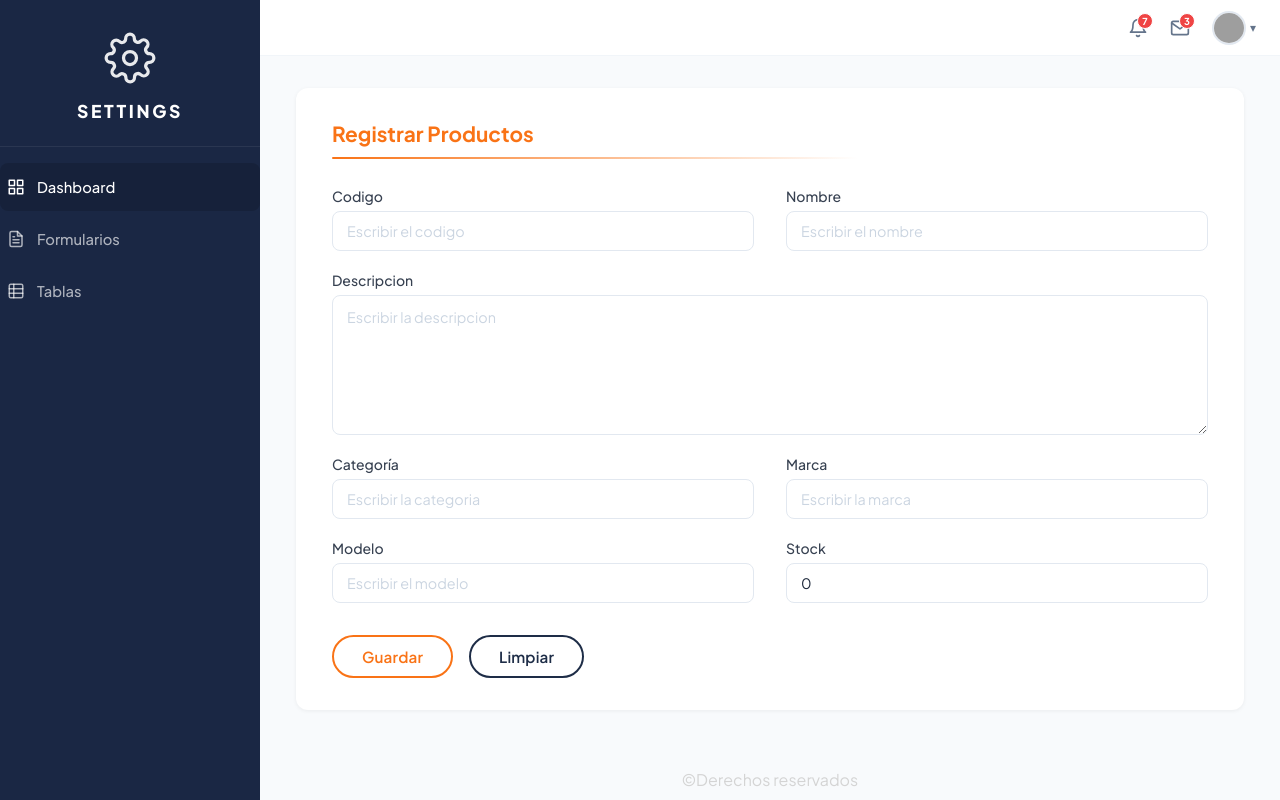
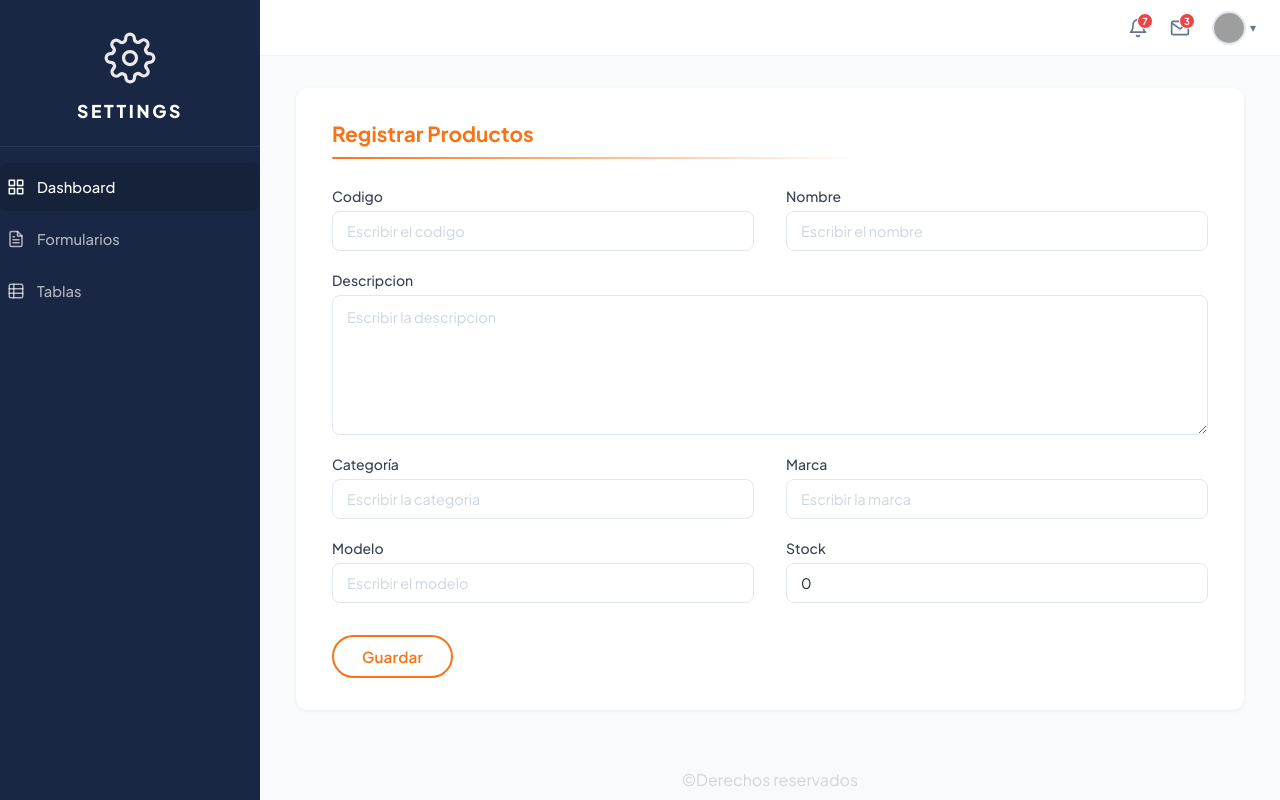
Before and after one commit to JoanVasquez/grupo_10_web_uapa, a React (Vite) app: page / in a window 1280 px wide. Built offline with nearby package versions, Linux system fonts and the light colour scheme; grey boxes are pictures that could not be loaded.

Commit message:
Despliega limpiar solo si esta la funcion

```diff
--- a/src/components/features/DynamicForm/DynamicForm.tsx
+++ b/src/components/features/DynamicForm/DynamicForm.tsx
@@ -28,17 +28,16 @@ function DynamicForm<T extends { [K in keyof T]: FormValue | undefined }>({
   handleChange,
   values,
 }: DynamicFormProps<T>) {
-  const handleReset = () => {
-    onReset?.();
-  };
-
-  const mapInputValue = <K extends keyof T>(fieldType: FormField["type"], rawValue: string): T[K] => {
+  const mapInputValue = <K extends keyof T>(
+    fieldType: FormField["type"],
+    rawValue: string,
+  ): T[K] => {
     const mappedValue = fieldType === "number" ? Number(rawValue) : rawValue;
     return mappedValue as T[K];
   };
 
   return (
-    <form onSubmit={onSubmit} onReset={handleReset} className={styles.form} aria-label={ariaLabel}>
+    <form onSubmit={onSubmit} onReset={onReset} className={styles.form} aria-label={ariaLabel}>
       <fieldset className={styles.grid}>
         <legend className={styles.srOnly}>{ariaLabel}</legend>
         {fields.map((field) => {
@@ -54,7 +53,9 @@ function DynamicForm<T extends { [K in keyof T]: FormValue | undefined }>({
                   label={field.label}
                   placeholder={field.placeholder}
                   value={fieldValue ?? ""}
-                  onChange={(e) => handleChange(fieldId, mapInputValue<typeof fieldId>(field.type, e.target.value))}
+                  onChange={(e) =>
+                    handleChange(fieldId, mapInputValue<typeof fieldId>(field.type, e.target.value))
+                  }
                 />
               </div>
             );
@@ -68,7 +69,9 @@ function DynamicForm<T extends { [K in keyof T]: FormValue | undefined }>({
                 type={field.type || "text"}
                 placeholder={field.placeholder}
                 value={fieldValue ?? ""}
-                onChange={(e) => handleChange(fieldId, mapInputValue<typeof fieldId>(field.type, e.target.value))}
+                onChange={(e) =>
+                  handleChange(fieldId, mapInputValue<typeof fieldId>(field.type, e.target.value))
+                }
               />
             </div>
           );
@@ -79,9 +82,11 @@ function DynamicForm<T extends { [K in keyof T]: FormValue | undefined }>({
         <Button type="submit" variant="primary">
           {submitLabel}
         </Button>
-        <Button type="reset" variant="secondary" onClick={handleReset}>
-          {resetLabel}
-        </Button>
+        {onReset ? (
+          <Button type="reset" variant="secondary" onClick={onReset}>
+            {resetLabel}
+          </Button>
+        ) : null}
       </div>
     </form>
   );
```
